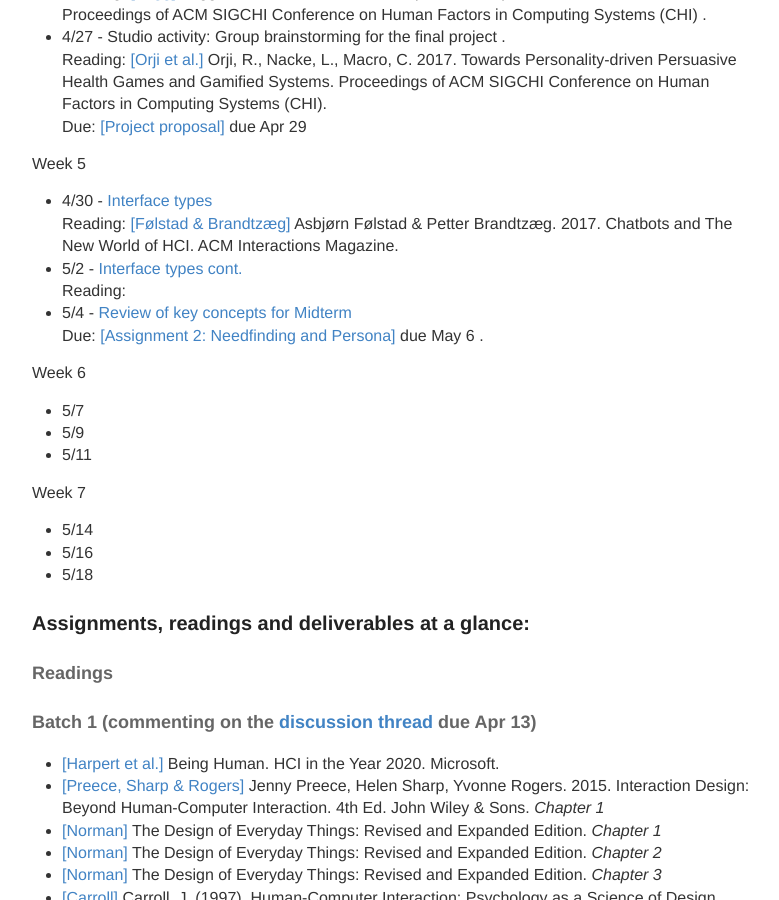
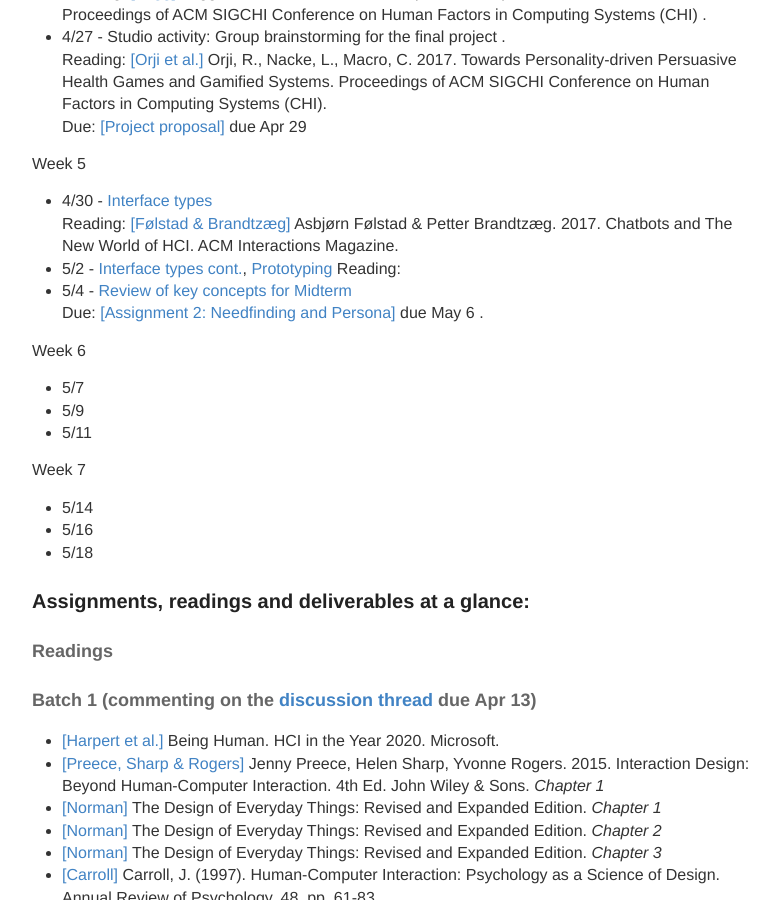
Before and after one commit to hciwang/hciwang.github.io, a Jekyll site: the page built from _posts/2018-3-25-lectures.md, in a window 1280 px wide and 900 px high, scrolled down 1448 px. Shown: the whole window, without its empty margins (248-1027 px from the left). Built offline with Jekyll 4.4.1, drawn with Linux system fonts in a browser that asks for light colours.

```diff
--- a/_posts/2018-3-25-lectures.md
+++ b/_posts/2018-3-25-lectures.md
@@ -50,7 +50,7 @@
 Week 5
 - 4/30 - [Interface types](https://canvas.ucdavis.edu/courses/225630/files?preview=3430296)
 Reading: [[Følstad & Brandtzæg]](http://interactions.acm.org/archive/view/july-august-2017/chatbots-and-the-new-world-of-hci) Asbjørn Følstad & Petter Brandtzæg. 2017. Chatbots and The New World of HCI. ACM Interactions Magazine.
-- 5/2 - [Interface types cont.](https://canvas.ucdavis.edu/courses/225630/files?preview=3430296)
+- 5/2 - [Interface types cont.](https://canvas.ucdavis.edu/courses/225630/files?preview=3430296), [Prototyping](https://canvas.ucdavis.edu/courses/225630/files?preview=3451233)
 Reading:
 - 5/4 - [Review of key concepts for Midterm]()
 Due: [[Assignment 2: Needfinding and Persona]](https://canvas.ucdavis.edu/courses/225630/assignments/193960) due May 6 .
```
